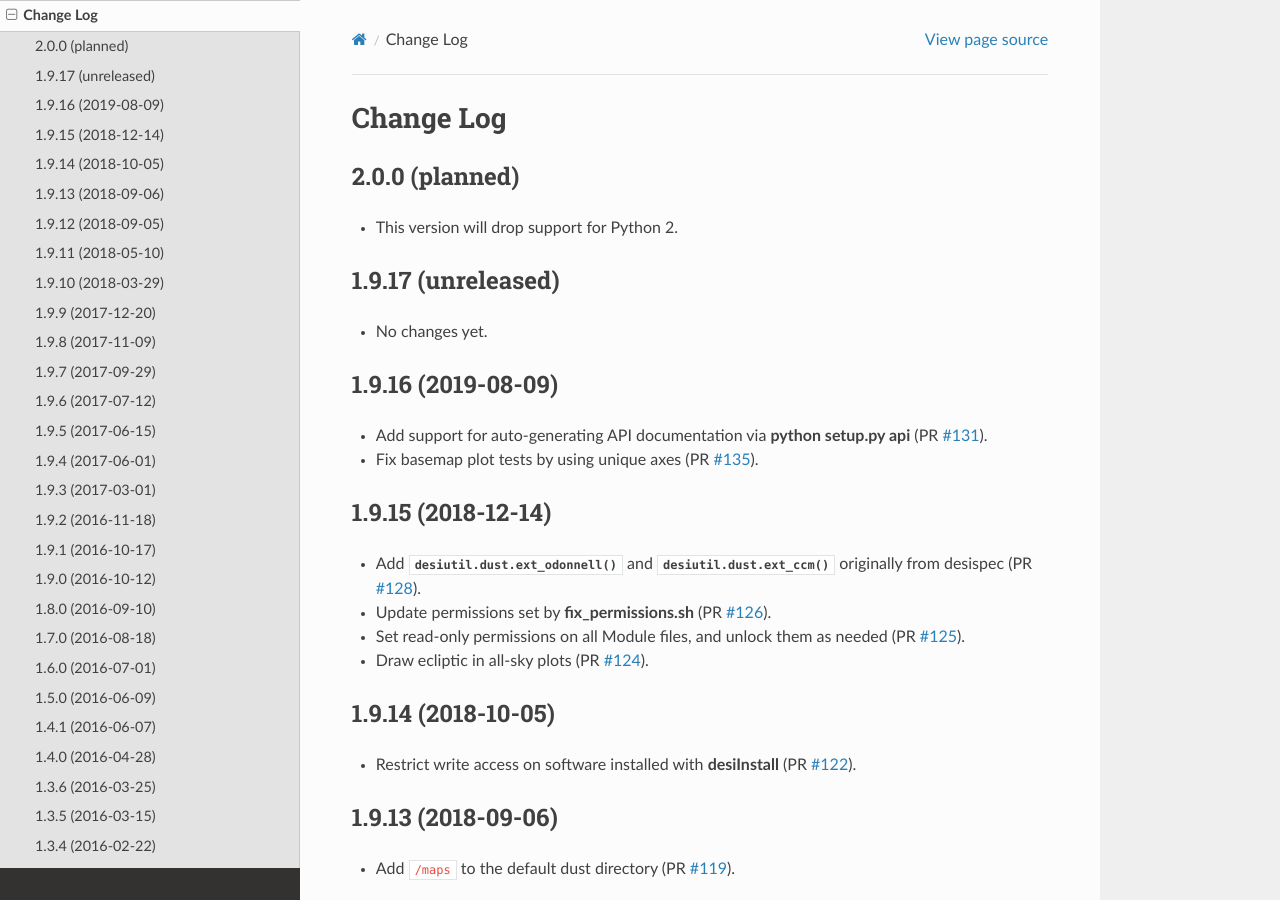
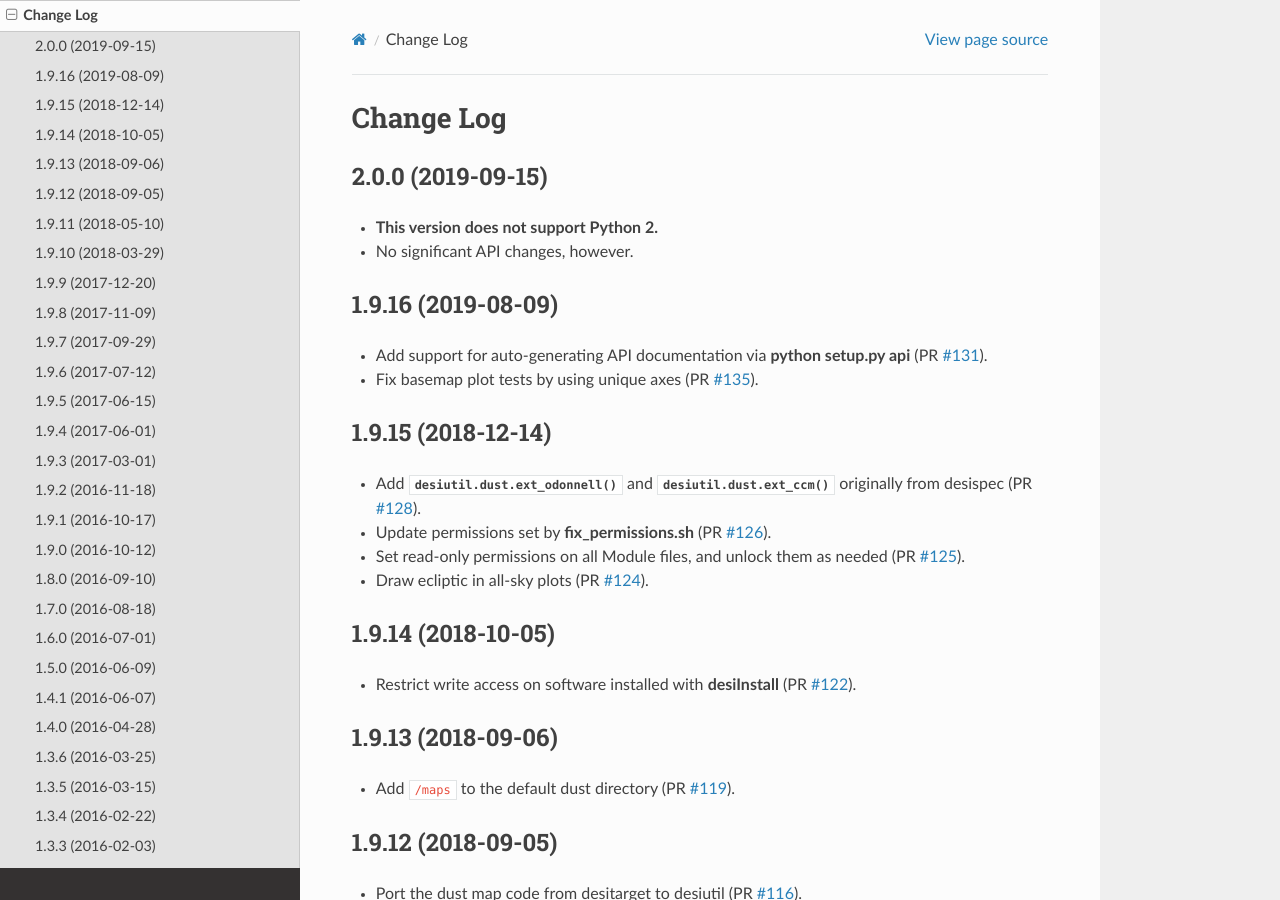
Before and after one commit to desihub/desiutil, a Sphinx documentation site: the page built from doc/changes.rst, in a window 1280 px wide and 900 px high. Built offline with Sphinx 7.4.7 and the Read the Docs theme 2.0.0, drawn with Linux system fonts in a browser that asks for light colours.

Commit message:
Preparing for next tag.

```diff
--- a/doc/changes.rst
+++ b/doc/changes.rst
@@ -2,15 +2,11 @@
 Change Log
 ==========
 
-2.0.0 (planned)
----------------
+2.0.0 (2019-09-15)
+------------------
 
-* This version will drop support for Python 2.
-
-1.9.17 (unreleased)
--------------------
-
-* No changes yet.
+* **This version does not support Python 2.**
+* No significant API changes, however.
 
 1.9.16 (2019-08-09)
 -------------------
--- a/py/desiutil/_version.py
+++ b/py/desiutil/_version.py
@@ -1 +1 @@
-__version__ = '1.9.16.dev737'
+__version__ = '2.0.0'
```
